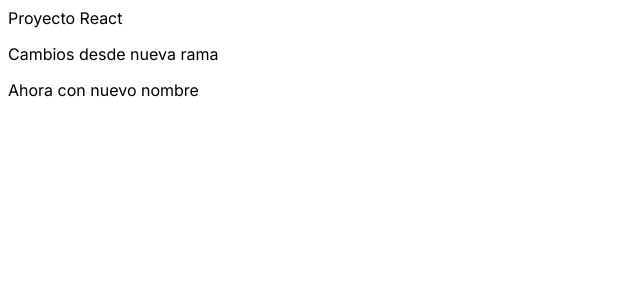
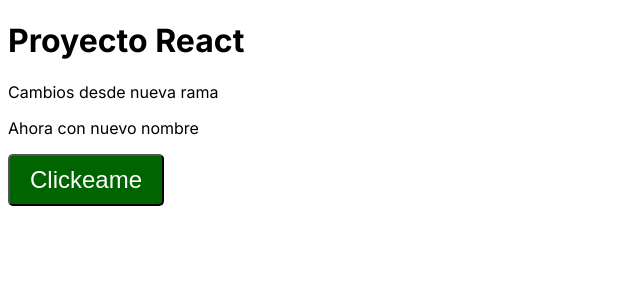
Before and after one commit to alfonsolopetegui/ecommerce_centralmusic, a Next.js app: page / in a window 1280 px wide. Shown: the top 300 px of the page, without its empty margins (0-640 px from the left). Built offline with nearby package versions, Linux system fonts and the light colour scheme.

Commit message:
agregando la carpeta components y el button

```diff
--- /dev/null
+++ b/src/app/components/ButtonSmall.js
@@ -0,0 +1,12 @@
+const ButtonSmall = () => {
+  return(
+    <button style={{
+      color: "white",
+      backgroundColor: "darkgreen",
+      padding: "10px 20px",
+      borderRadius: "5px",
+      fontSize: "1.5rem",
+      cursor: "pointer"
+    }}>Clickeame</button>);
+};
+export default ButtonSmall;
--- a/src/app/layout.js
+++ b/src/app/layout.js
@@ -10,11 +10,13 @@
 
 export default function RootLayout({ children }) {
   return (
-    <html lang="en">
+    <html lang="es">
       <head>
         <title>Proyecto React</title>
       </head>
-      <body className={inter.className}>{children}</body>
+      <body className={inter.className}>
+        {children}
+      </body>
     </html>
   );
 }
--- a/src/app/page.js
+++ b/src/app/page.js
@@ -1,12 +1,16 @@
 import styles from "../styles/page.module.css";
 import Head from "next/head";
+import ButtonSmall from'./components/ButtonSmall';
 
 export default function Home() {
   return (
     <>
-      <div>Proyecto React</div>
+      <div><h1>Proyecto React</h1></div>
       <p>Cambios desde nueva rama</p>
       <p>Ahora con nuevo nombre</p>
+      <div>
+        <ButtonSmall />
+      </div>
     </>
   );
 }
```
